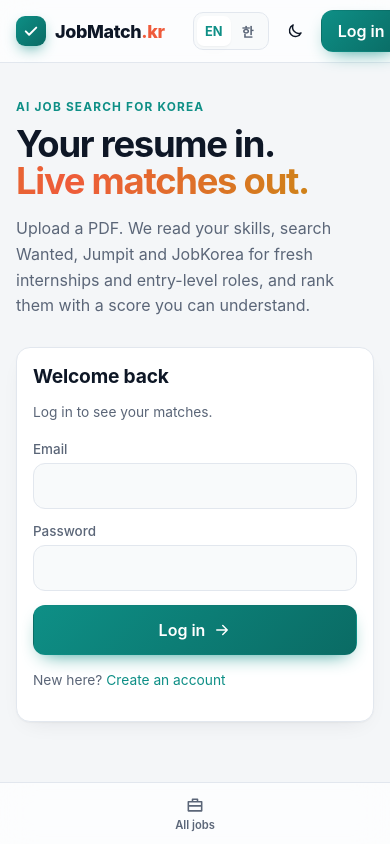
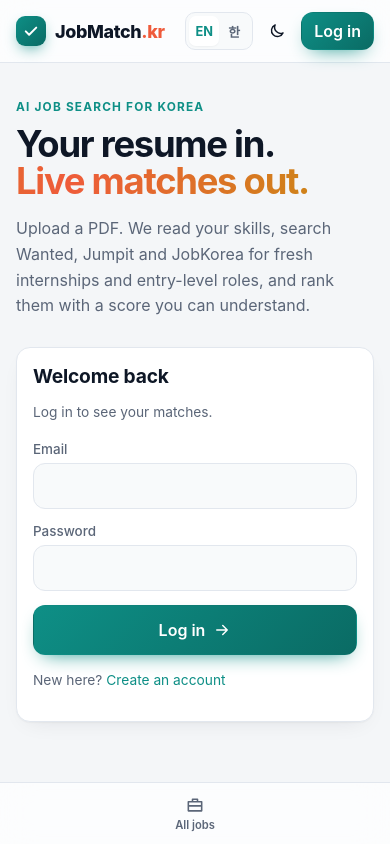
Before and after one commit to askarbekkk/ai-job-assistant, a React (Vite) app in the folder frontend/: page /login in a window 390 px wide. Built offline with nearby package versions, Linux system fonts and the light colour scheme; a web font is replaced by a local one.

Commit message:
Phone layout: keep the matches column and header within the screen

```diff
--- a/frontend/src/styles.css
+++ b/frontend/src/styles.css
@@ -453,7 +453,7 @@ input:focus, select:focus { outline: none; border-color: var(--primary); backgro
 /* ---------- matches ---------- */
 .two-col { display: grid; grid-template-columns: minmax(0, 1fr) 320px; gap: 18px; align-items: start; }
 .two-col aside { position: sticky; top: 84px; }
-@media (max-width: 900px) { .two-col { grid-template-columns: 1fr; } .two-col aside { position: static; } }
+@media (max-width: 900px) { .two-col { grid-template-columns: minmax(0, 1fr); } .two-col aside { position: static; } }
 .match-body { display: flex; gap: 18px; align-items: flex-start; }
 .match-score { display: flex; flex-direction: column; align-items: center; gap: 4px; }
 .match-detail { flex: 1; min-width: 0; }
@@ -544,7 +544,13 @@ body, .card, .header, .tabbar { transition: background-color 0.35s ease, border-
 .lang-switch button.on { background: var(--surface); color: var(--primary); box-shadow: var(--shadow); }
 .theme-btn .icon { animation: spin-in 0.45s var(--ease); }
 @keyframes spin-in { from { transform: rotate(-90deg) scale(0.6); opacity: 0; } }
-@media (max-width: 420px) { .header-user .avatar { display: none; } }
+@media (max-width: 420px) {
+  .header-user .avatar { display: none; }
+  .header-inner { gap: 12px; }
+  .header-user { gap: 4px; }
+  .header-user .btn-primary { padding: 8px 12px; min-height: 38px; }
+  .lang-switch button { min-width: 30px; }
+}
 
 /* ---------- TOPIK badge ---------- */
 .badge-amber { background: var(--amber-soft); color: var(--amber); border-color: transparent; }
```
